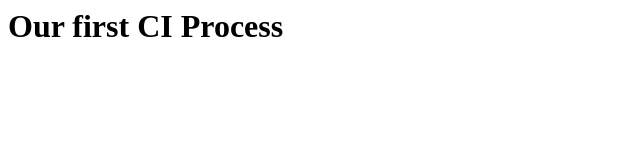
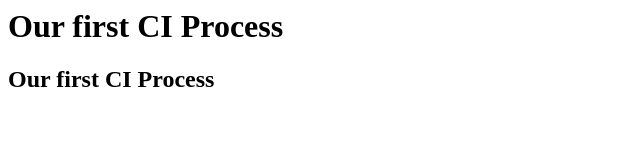
Before and after one commit to smayank252/Jenkins-server, a plain HTML site: page index.html in a window 1280 px wide. Shown: the whole page, without its empty margins (0-640 px from the left). Drawn offline with Linux system fonts and the light colour scheme.

Commit message:
Update index.html

```diff
--- a/index.html
+++ b/index.html
@@ -1 +1,2 @@
 <html> <h1> Our first CI Process </h1> </html>
+<html> <h2> Our first CI Process </h2> </html>
```
